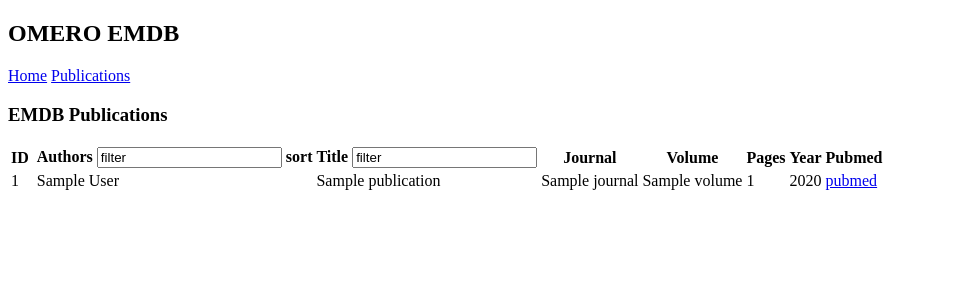
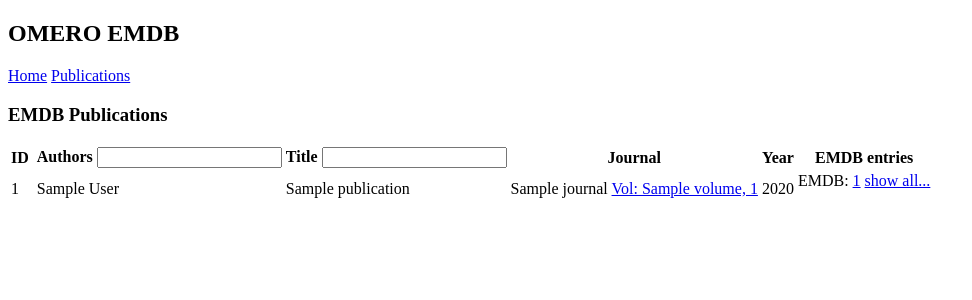
Before and after one commit to ome/webemdb, a Django app: template templates/webemdb/browse/publications.html in a window 1280 px wide. Shown: the top 300 px of the page, without its empty margins (0-972 px from the left). Run offline with Django 3.2, Linux system fonts and the light colour scheme; the template is opened without the code that fills it: most values are stand-ins (such as "Sample title", 1, 10 or a date in 2020).

Commit message:
Display and filtering of publications
git-svn-id: file:///home/svn/omero/trunk@7637 05709c45-44f0-0310-885b-81a1db45b4a6

```diff
--- a/templates/webemdb/browse/publications.html
+++ b/templates/webemdb/browse/publications.html
@@ -22,14 +22,16 @@
         <tr class="tableHeader">
             <th class="commentId">ID</th>
             <th> </td>
-            <th class='sort-alpha'>Authors <input type="text" id="author_filter" class="filter_field" value="filter"/>
-                <span class="sort">sort</span></th>
-            <th class='sort-alpha'>Title <input type="text" id="title_filter" class="filter_field" value="filter"/></th>
+            <th class='sort-alpha'>
+                Authors
+                <input type="text" id="author_filter" class="filter_field" />
+                <!-- <span class="sort">sort</span> removing sort functionality for now -->
+            </th>
+            <th class='sort-alpha'>Title <input type="text" id="title_filter" class="filter_field" /></th>
             <th>Journal</th>
-            <th>Volume</th>
-            <th>Pages</th>
+
             <th class="sort-numeric">Year</th>
-            <th>Pubmed</th>
+            <th class="nowrap">EMDB entries</th>
         </tr>
         </thead>
         <tbody>
@@ -37,21 +39,24 @@
       <tr class="publication">
           <td class="commentId">{{ p.commentId }}</td>
           <td class="gif">
-              <!-- image only gets displayed when each row of the table is shown -->
-              <a href="{% url webemdb.views.getEntriesByPub p.commentId %}">
-                  <img id="{% url webemdb.views.gif p.entryId %}" class="previewGif"/>
+              <a href="{% url webemdb.views.entry p.entryId %}">
+                <!-- image only gets displayed when each row of the table is shown -->
+                <img id="{% url webemdb.views.gif p.entryId %}" class="previewGif" border='0' />
               </a>
           </td>
           <td class="authors">{{ p.authors }} </td>
           <td class="title">{{ p.title }} </td>
-          <td class="journal">{{ p.journal }} </td>
-          <td class="volume">{{ p.volume }} </td>
-          <td class="pages">{{ p.pages }} </td>
+          <td class="journal">
+              {{ p.journal }}
+              <a href="http://www.ncbi.nlm.nih.gov/pubmed/{{ p.externalReference }}?dopt=Abstract">
+                  Vol: {{ p.volume }}, {{ p.pages }}
+              </a>
+          </td>
           <td class="year">{{ p.year }} </td>
-          <td class="externalReference">
-              {% if p.externalReference %}
-              <a href="http://www.ncbi.nlm.nih.gov/pubmed/{{ p.externalReference }}?dopt=Abstract">pubmed</a>
-              {% endif %}
+          <td class="entries">EMDB:
+              <a class="entry_link" href="{% url webemdb.views.entry p.entryId %}">{{ p.entryId }}</a>
+              <a class="emdb_link" href="{% url webemdb.views.getEntriesByPub p.commentId %}">show all...</a>
+              <dir class="entries_pane"></dir>
           </td>
       </tr>
     {% endfor %}
```
Also changed, not shown: media/webemdb/css/publications.css (+9 -0 lines), media/webemdb/javascript/publications.js (+41 -20 lines).
